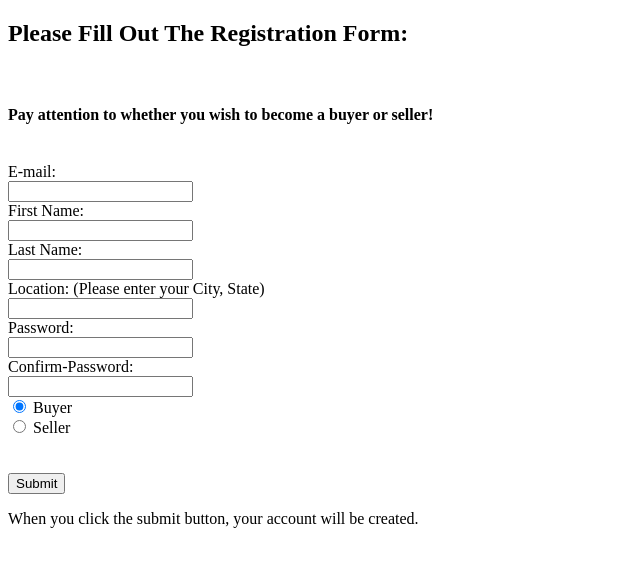
After one commit to TheHatchetteMan/BidTown2.0, a Flask app: template templates/AccountCreation.html in a window 1280 px wide. The commit adds this page. Shown: the top 567 px of the page, without its empty margins (0-640 px from the left). Run offline with Flask 2, Linux system fonts and the light colour scheme; the template is opened without the code that fills it, so the values that code supplies are empty.

Commit message:
Form Creation
Created AccountCreation Form
Created ItemForm (for Bidding)
Created Login Form
Modified base.html

```diff
--- /dev/null
+++ b/templates/AccountCreation.html
@@ -0,0 +1,42 @@
+<!DOCTYPE html>
+<html lang="en">
+<head>
+    <meta charset="UTF-8">
+    <title>Account Creation</title>
+</head>
+<body>
+
+<h2>Please Fill Out The Registration Form:</h2>
+<br>
+<h4>Pay attention to whether you wish to become a buyer or seller!</h4>
+<br>
+<form action="/LoginForm">
+    E-mail:<br>
+    <input type="email" name="email">
+    <br>
+    First Name:<br>
+    <input type="text" name="FirstName">
+    <br>
+    Last Name:<br>
+    <input type="text" name="LastName">
+    <br>
+    Location: (Please enter your City, State)<br>
+    <input type="text" name="Location">
+    <br>
+    Password:<br>
+    <input type="password" name="password">
+    <br>
+    Confirm-Password:<br>
+    <input type="password" name="ConfirmPassword">
+    <br>
+    <input type="radio" name="type" value="buyer" checked> Buyer<br>
+    <input type="radio" name="type" value="seller"> Seller<br>
+    <br><br>
+    <input type="submit" value="Submit">
+</form>
+
+<P>When you click the submit button, your account
+will be created.</P>
+
+</body>
+</html>
--- a/templates/base.html
+++ b/templates/base.html
@@ -1,3 +1,6 @@
+<!-- Developer: Hunter Hatchette
+     Accomplished: Create base html -->
+
 <!DOCTYPE html>
 <!DOCTYPE html>
 <html>
@@ -7,6 +10,9 @@
 	<title>BASE</title>
 </head>
 <body>
+	<style>
+		body{background-color: powderblue;}
+	</style>
 	{% block content %}
         <!-- Page content will be placed here by whatever view inherits from this template -->
 	{% endblock %}
```
Also changed, not shown: templates/ItemForm.html (added, +28 -0 lines), templates/LoginForm.html (added, +22 -0 lines).
